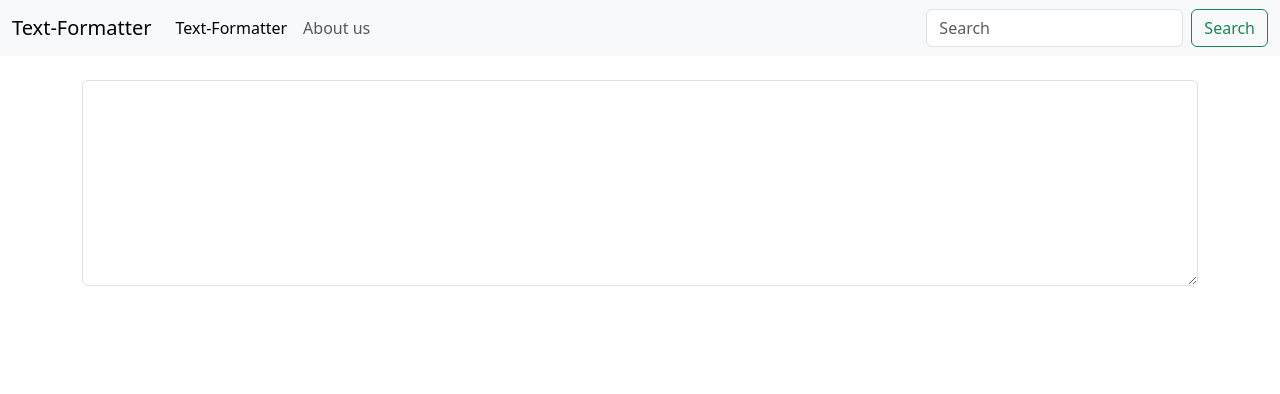
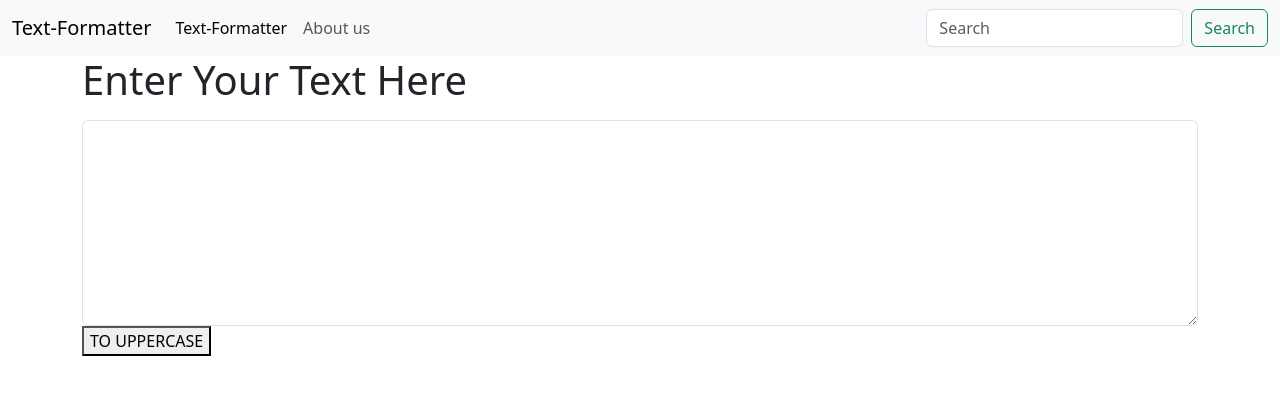
Before and after one commit to abdullah-raja835/text-formatter, a React (Create React App) app: page / in a window 1280 px wide. Shown: the top 394 px of the page. Built offline with nearby package versions, Linux system fonts and the light colour scheme.

Commit message:
useState done here

```diff
--- a/src/App.js
+++ b/src/App.js
@@ -6,7 +6,7 @@ function App() {
     <>
       <Nav name ="Text-Formatter" logo="Text-Formatter" two="About us" />
       <div className="container">
-      <Form />
+      <Form head="Enter Your Text Here"/>
 
       </div>
     </>
--- a/src/components/Text-Form.jsx
+++ b/src/components/Text-Form.jsx
@@ -1,12 +1,29 @@
 import React,{useState} from "react";
 
 const Form = (props)=>{
+
+    const [text,setText] = useState("")
+    const change = (event)=>{
+        // ye hm ne likha k hu hee koi key press ho us ki val likhny jaye
+        setText(event.target.value)
+    }
+
+    const upperCase = ()=>{
+        // new text ma jo value ka var ha wo likh kr method lga diya ha
+        let newText = text.toUpperCase();
+        // ab us var ko yha set ma enter kr diya th wo khud uppercase ma kr dy ga
+        setText(newText)
+    }
+
+
     return(
         <>
 
 <div class="mb-3">
-  <label for="exampleFormControlTextarea1" class="form-label"><h1>{props.head}</h1></label>
-  <textarea class="form-control" id="exampleFormControlTextarea1" rows="8"></textarea>
+  <label for="exampleFormControlTextarea1"  class="form-label"><h1>{props.head}</h1></label>
+  {/* yha val ma text ha aur uper is text ko hm ne var ma store kr k uprcase method lga diya */}
+  <textarea class="form-control" value={text} onChange={change} id="exampleFormControlTextarea1" rows="8"></textarea>
+  <button className="check" onClick={upperCase}>TO UPPERCASE</button>
 </div>
         </>
     )
```
